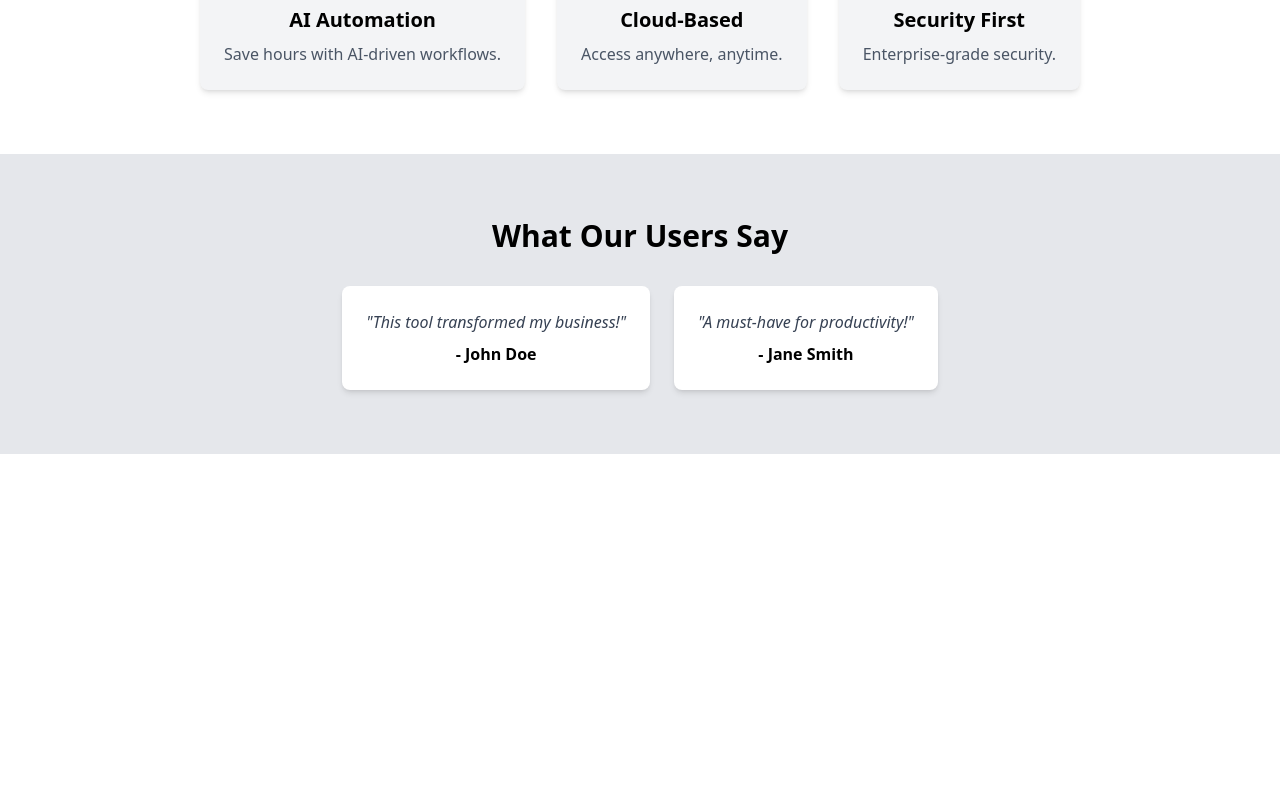
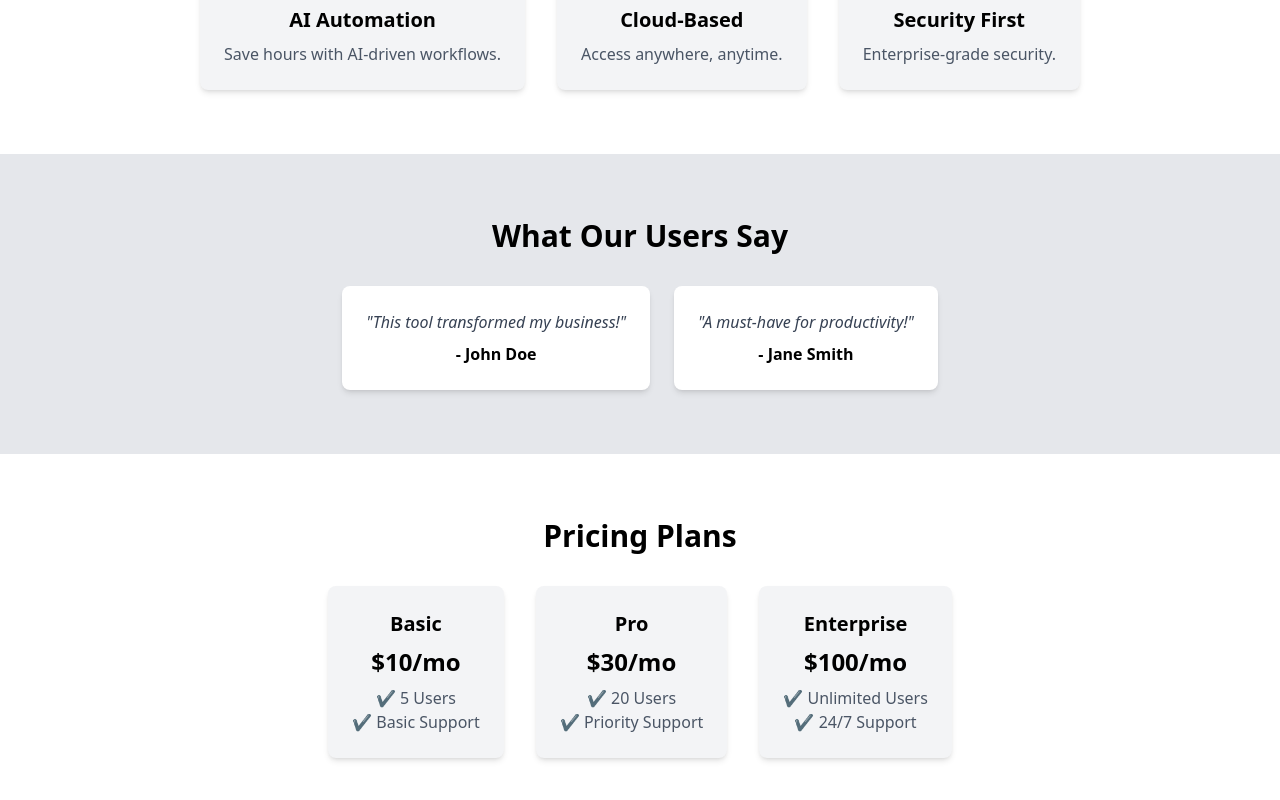
Before and after one commit to muaz64/saas-landing-page, a React (Vite) app: page / in a window 1280 px wide. Shown: the part 546-1346 px from the top of the page. Before the commit the page ends 1000 px from the top, so only its background shows below. Built offline with nearby package versions, Linux system fonts and the light colour scheme.

Commit message:
pricing section add

```diff
--- a/src/App.jsx
+++ b/src/App.jsx
@@ -4,6 +4,7 @@ import Hero from './components/Hero'
 import Navbar from './components/Navbar'
 import Features from './components/Features'
 import Testimonials from './components/Testimonials';
+import Pricing from './components/Pricing';
 
 function App() {
 
@@ -12,8 +13,9 @@ function App() {
     <Navbar />
     <div className="pt-16"> {/* Offset for fixed Navbar */}
    <Hero />
-  <Features />
-  <Testimonials />
+   <Features />
+   <Testimonials />
+   <Pricing />
 
    </div>
     </>
--- /dev/null
+++ b/src/components/Pricing.jsx
@@ -0,0 +1,28 @@
+const Pricing = () => {
+    const plans = [
+      { name: "Basic", price: "$10/mo", features: ["5 Users", "Basic Support"] },
+      { name: "Pro", price: "$30/mo", features: ["20 Users", "Priority Support"] },
+      { name: "Enterprise", price: "$100/mo", features: ["Unlimited Users", "24/7 Support"] },
+    ];
+
+    return (
+      <section className="py-16 px-5">
+        <h2 className="text-3xl font-bold text-center mb-8">Pricing Plans</h2>
+        <div className="flex flex-col md:flex-row justify-center gap-8">
+          {plans.map((plan, index) => (
+            <div key={index} className="bg-gray-100 p-6 rounded-lg shadow-md text-center">
+              <h3 className="text-xl font-semibold">{plan.name}</h3>
+              <p className="text-2xl font-bold my-2">{plan.price}</p>
+              <ul className="text-gray-600">
+                {plan.features.map((f, i) => (
+                  <li key={i}>✔ {f}</li>
+                ))}
+              </ul>
+            </div>
+          ))}
+        </div>
+      </section>
+    );
+  };
+
+  export default Pricing;
```
